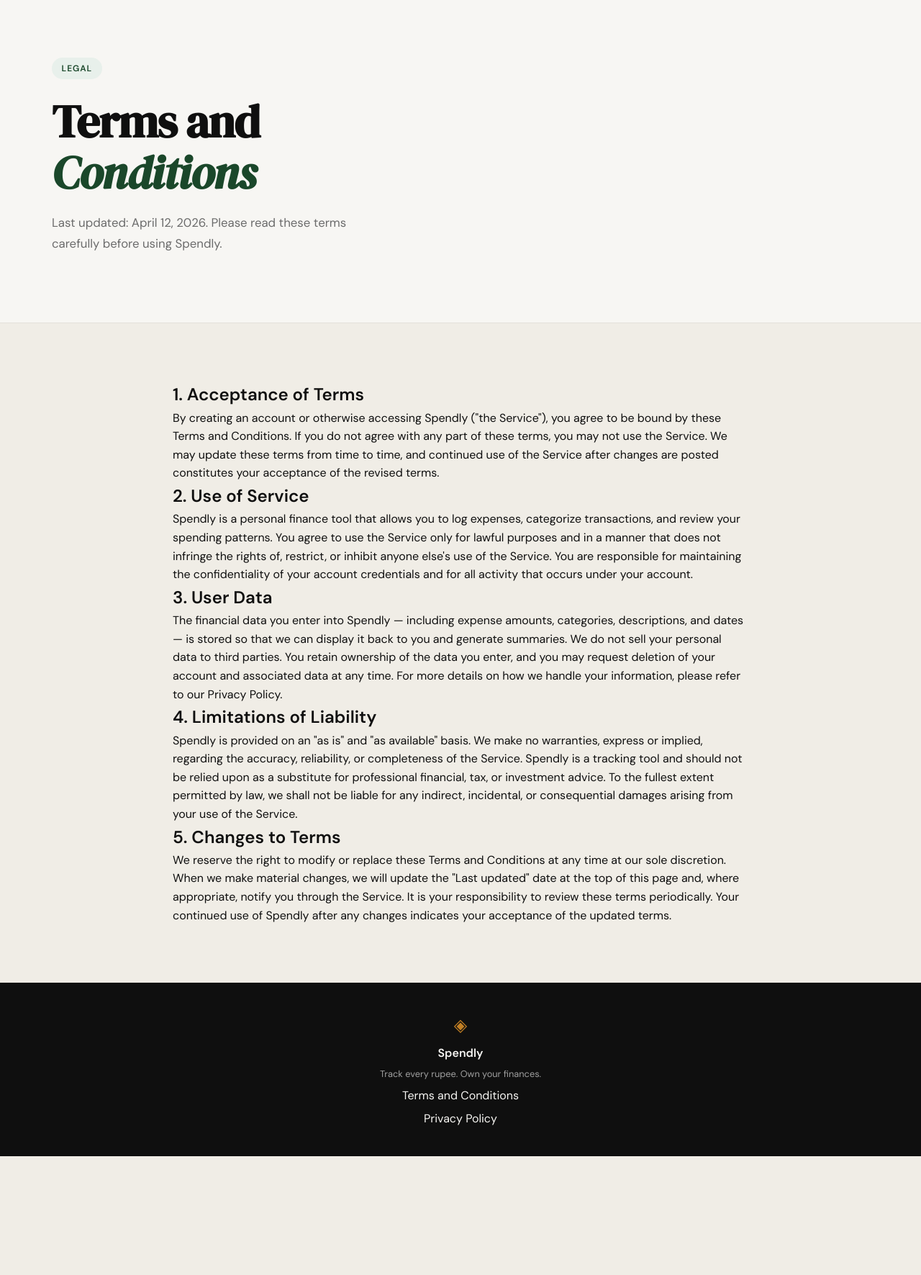
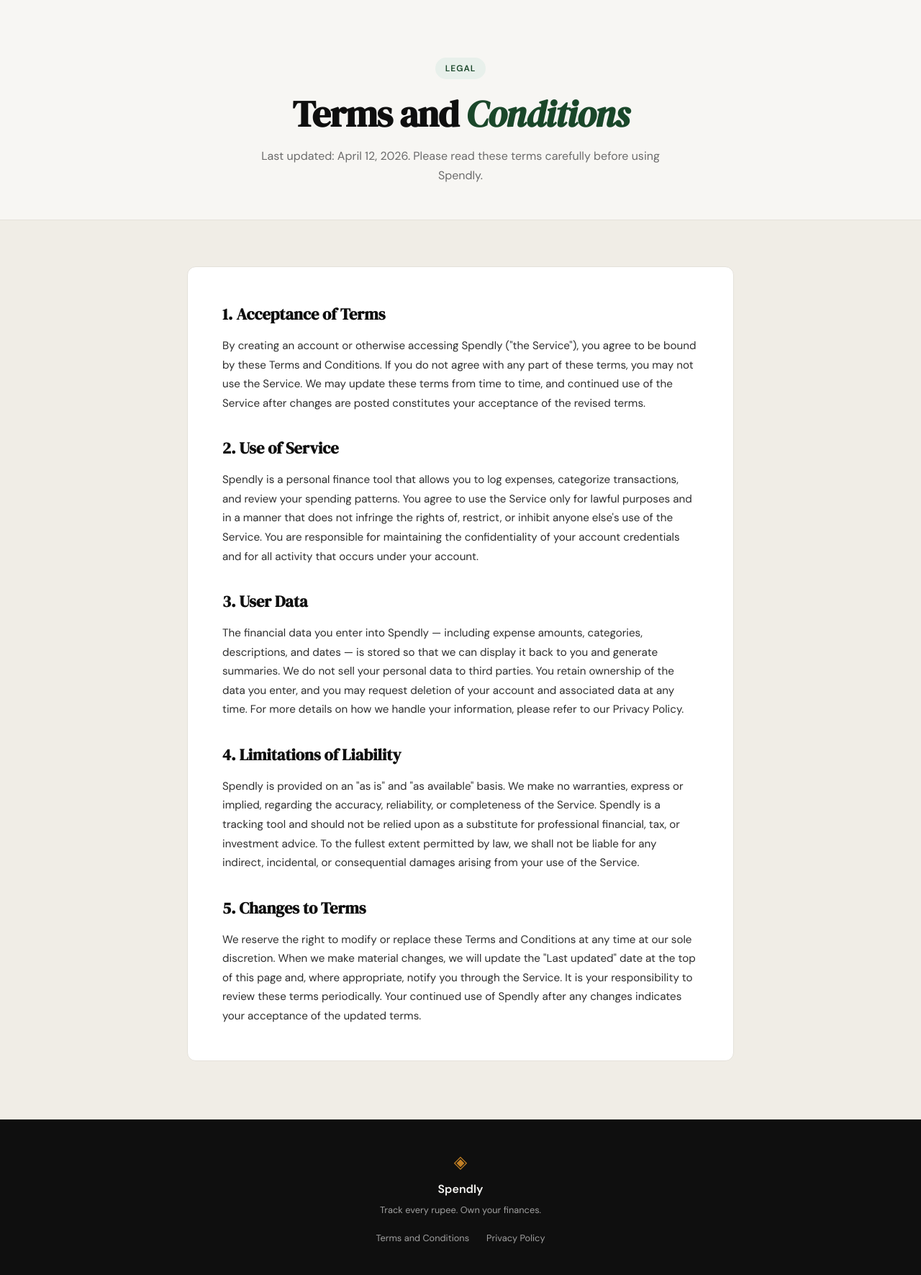
Before and after one commit to sourav-dhar/spendly, a Flask app: page /terms in a window 1280 px wide. Shown: the part 61-1832 px from the top of the page at 72% size. Before the commit the page ends 1667 px from the top, so only its background shows below. Run offline with Flask 3, Linux system fonts and the light colour scheme.

Commit message:
Add Privacy Policy page and unify legal page styling
Co-Authored-By: Claude Opus 4.6 (1M context) <noreply@anthropic.com>

```diff
--- a/app.py
+++ b/app.py
@@ -25,6 +25,11 @@ def login():
 @app.route("/terms")
 def terms():
     return render_template("terms.html")
+
+
+@app.route("/privacy")
+def privacy():
+    return render_template("privacy.html")
 
 
 # ------------------------------------------------------------------ #
--- a/static/css/style.css
+++ b/static/css/style.css
@@ -369,6 +369,78 @@ a { color: inherit; text-decoration: none; }
 }
 
 /* ------------------------------------------------------------------ */
+/* Legal pages (terms, privacy)                                        */
+/* ------------------------------------------------------------------ */
+
+.legal-hero {
+    max-width: var(--max-width);
+    margin: 0 auto;
+    padding: 5rem 2rem 3rem;
+    text-align: center;
+}
+
+.legal-hero .hero-badge { margin-bottom: 1.25rem; }
+
+.legal-hero .hero-title {
+    font-family: var(--font-display);
+    font-size: clamp(2.25rem, 4vw, 3.25rem);
+    line-height: 1.1;
+    letter-spacing: -0.02em;
+    color: var(--ink);
+    margin-bottom: 1rem;
+}
+
+.legal-hero .hero-title em {
+    font-style: italic;
+    color: var(--accent);
+}
+
+.legal-hero .hero-subtitle {
+    font-size: 1rem;
+    color: var(--ink-muted);
+    line-height: 1.7;
+    max-width: 560px;
+    margin: 0 auto;
+}
+
+.legal-body {
+    background: var(--paper-warm);
+    border-top: 1px solid var(--border);
+    border-bottom: 1px solid var(--border);
+    padding: 4rem 2rem 5rem;
+}
+
+.legal-content {
+    max-width: 760px;
+    margin: 0 auto;
+    background: var(--paper-card);
+    border: 1px solid var(--border);
+    border-radius: var(--radius-md);
+    padding: 3rem;
+}
+
+.legal-content h2 {
+    font-family: var(--font-display);
+    font-size: 1.4rem;
+    color: var(--ink);
+    margin-top: 2rem;
+    margin-bottom: 0.75rem;
+}
+
+.legal-content h2:first-child { margin-top: 0; }
+
+.legal-content p {
+    font-size: 0.95rem;
+    color: var(--ink-soft);
+    line-height: 1.75;
+    margin-bottom: 1rem;
+}
+
+.legal-content p:last-child { margin-bottom: 0; }
+
+.legal-content strong { color: var(--ink); font-weight: 600; }
+
+/* ------------------------------------------------------------------ */
 /* Auth pages                                                          */
 /* ------------------------------------------------------------------ */
 
@@ -507,6 +579,20 @@ a { color: inherit; text-decoration: none; }
     color: var(--ink-faint);
 }
 
+.footer-links {
+    display: flex;
+    gap: 1.5rem;
+    margin-top: 0.75rem;
+    font-size: 0.8rem;
+}
+
+.footer-links a {
+    color: var(--ink-faint);
+    transition: color 0.2s;
+}
+
+.footer-links a:hover { color: var(--paper); }
+
 /* ------------------------------------------------------------------ */
 /* Responsive                                                          */
 /* ------------------------------------------------------------------ */
--- a/templates/base.html
+++ b/templates/base.html
@@ -34,8 +34,10 @@
             <span class="brand-icon">◈</span>
             <span class="footer-name">Spendly</span>
             <p class="footer-copy">Track every rupee. Own your finances.</p>
-            <a href="/terms">Terms and Conditions</a>
-            <a href="#">Privacy Policy</a>
+            <div class="footer-links">
+                <a href="/terms">Terms and Conditions</a>
+                <a href="/privacy">Privacy Policy</a>
+            </div>
         </div>
     </footer>
 
--- a/templates/terms.html
+++ b/templates/terms.html
@@ -4,19 +4,17 @@
 
 {% block content %}
 
-<section class="hero">
-    <div class="hero-inner">
+<section class="legal-hero">
     <div class="hero-badge">Legal</div>
     <h1 class="hero-title">Terms and <em>Conditions</em></h1>
     <p class="hero-subtitle">
         Last updated: April 12, 2026. Please read these terms carefully
         before using Spendly.
     </p>
-    </div>
 </section>
 
-<section class="features">
-    <div class="features-inner" style="display: block; max-width: 800px;">
+<section class="legal-body">
+    <div class="legal-content">
 
         <h2>1. Acceptance of Terms</h2>
         <p>
```
Also changed, not shown: templates/privacy.html (added, +76 -0 lines). Lines whose indentation alone changed are shown as unchanged.
